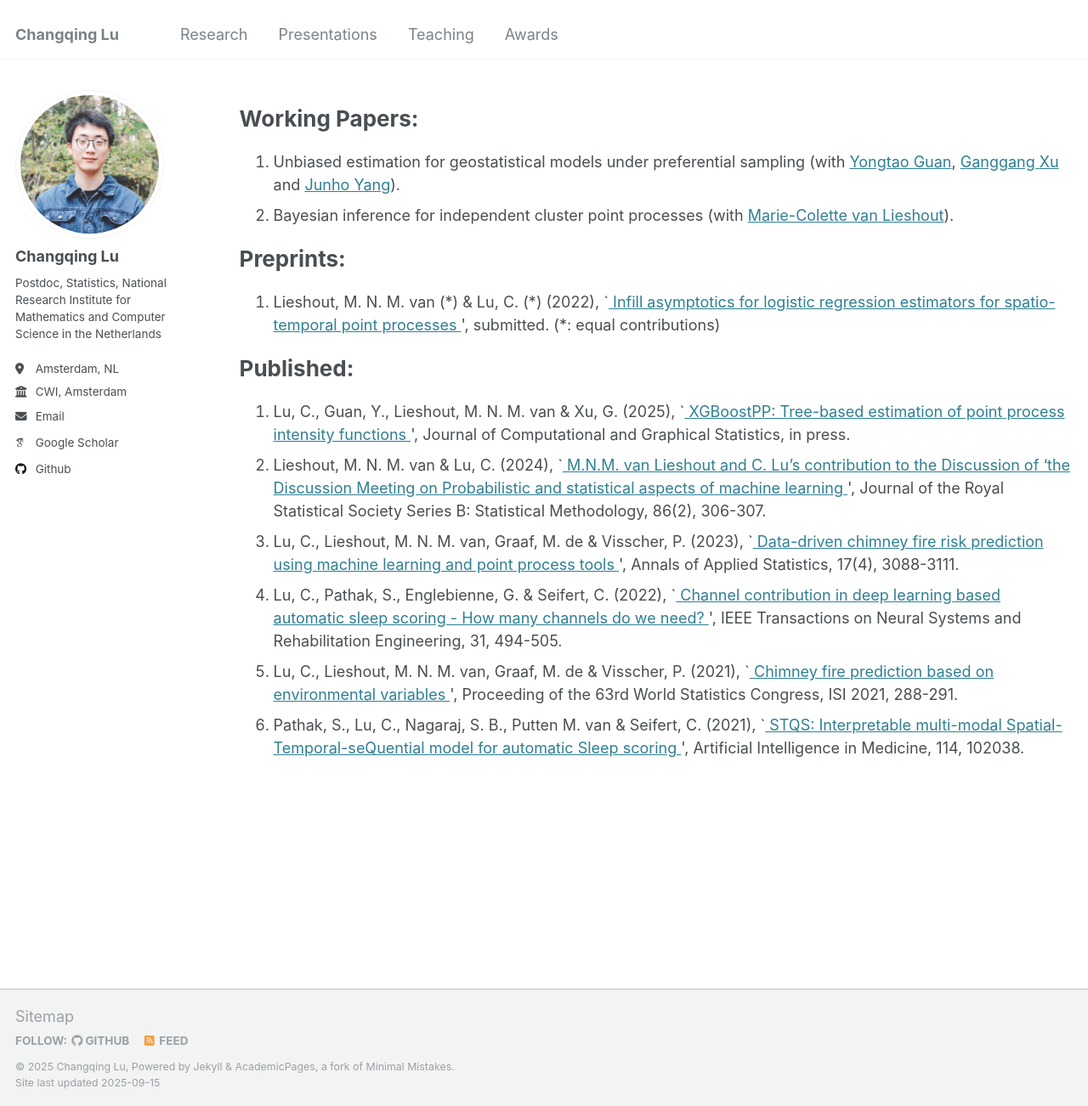
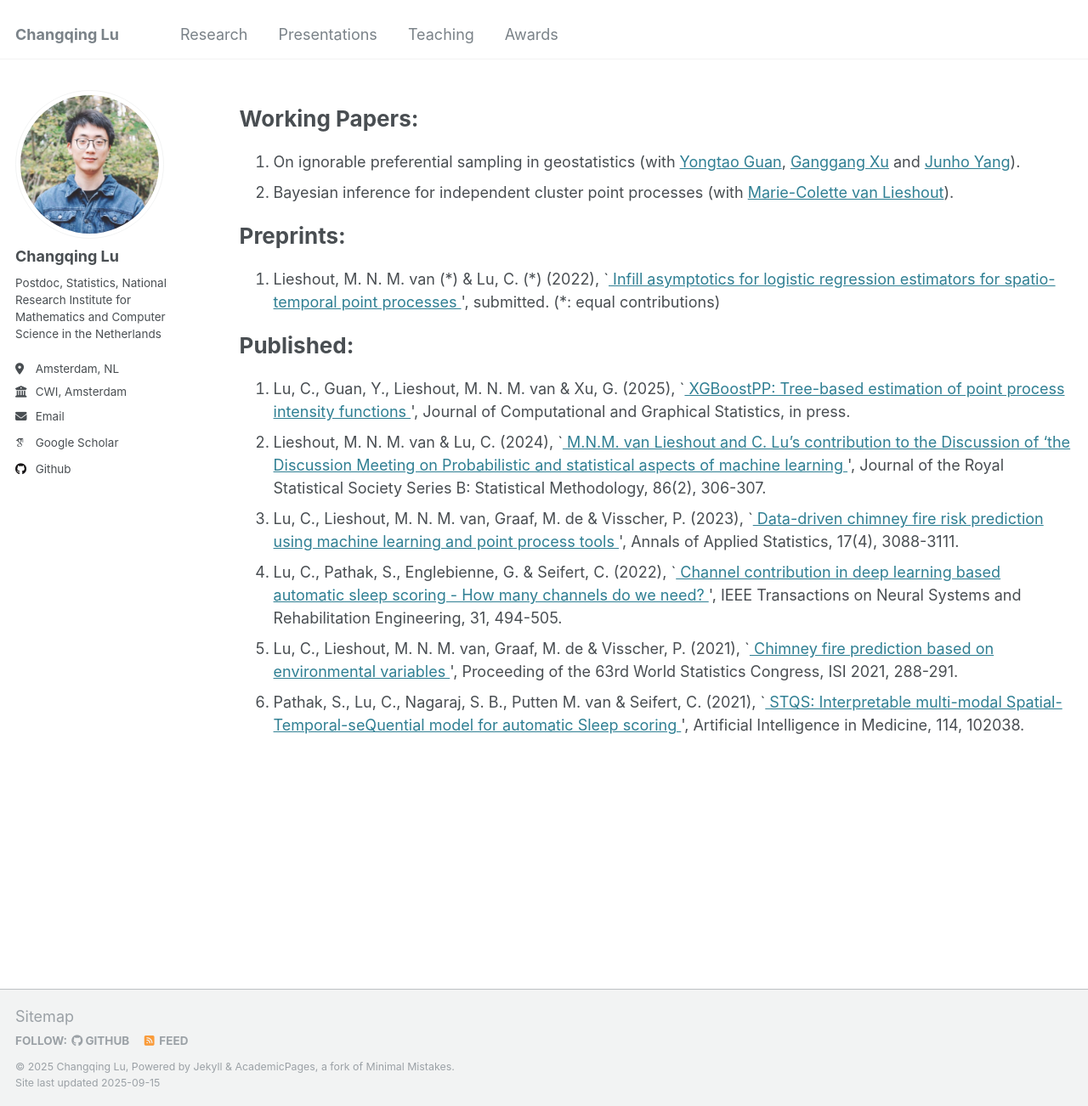
Before and after one commit to Bobby-Lu/Bobby-Lu.github.io, a Jekyll site: the page built from _pages/publications.html, in a window 1280 px wide and 1302 px high. Shown: the whole window at 85% size. Built offline with Jekyll 4.4.1, drawn with Linux system fonts in a browser that asks for light colours; some web fonts are replaced.

Commit message:
Update publications.html

```diff
--- a/_pages/publications.html
+++ b/_pages/publications.html
@@ -12,7 +12,7 @@ author_profile: true
 <div class="publication">
   <ol>
     <li>
-      Unbiased estimation for geostatistical models under preferential sampling (with
+      On ignorable preferential sampling in geostatistics (with
       <a href="https://sds.cuhk.edu.cn/en/teacher/1038">Yongtao Guan</a>,
       <a href="https://statxgg.github.io">Ganggang Xu</a> and
       <a href="https://sites.google.com/view/junhoyang">Junho Yang</a>).
```
